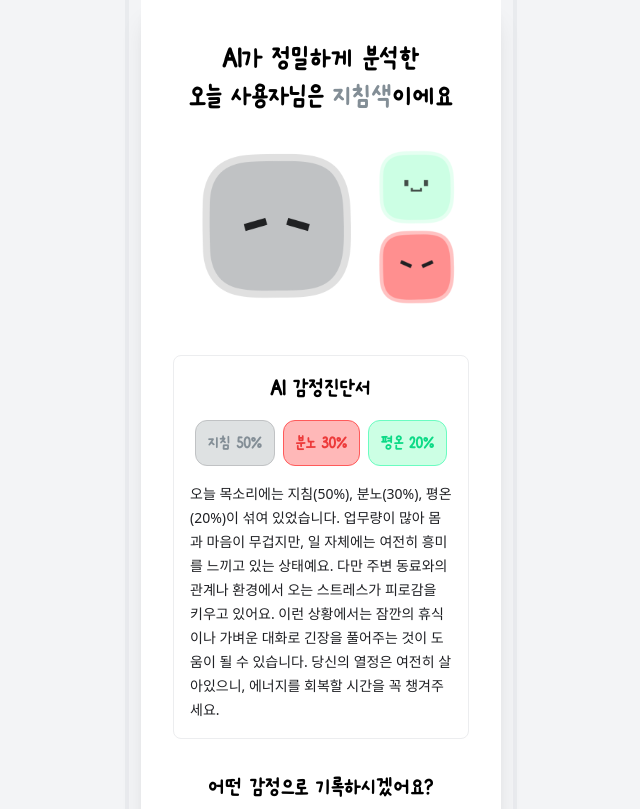
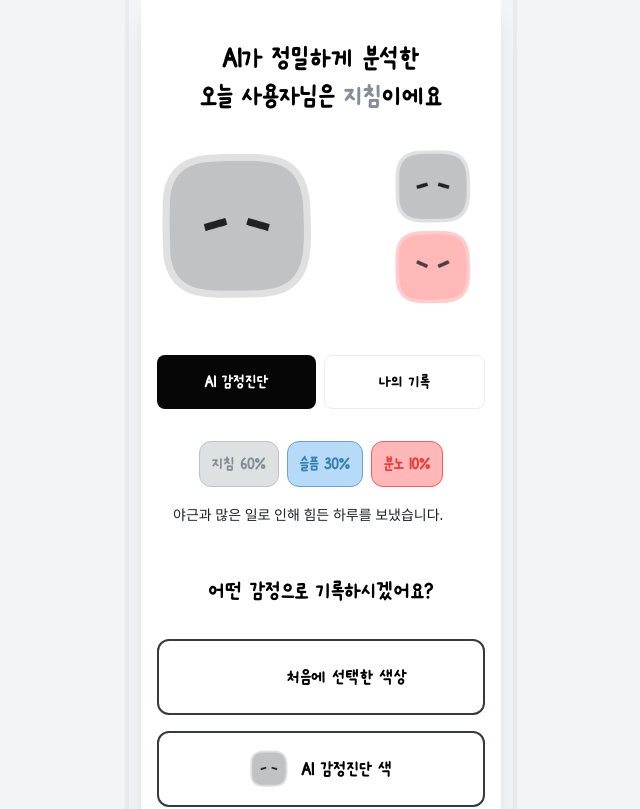
Before and after one commit to team-melog/melog-fe, a Next.js app in the folder apps/web/: page /emotion/result in a window 1280 px wide. Shown: the top 809 px of the page, without its empty margins (319-959 px from the left). Built offline with nearby package versions, Linux system fonts and the light colour scheme; no server answers; a web font is replaced by a local one.

Commit message:
feat: 에러수정, 결과 페이지 css

```diff
--- a/apps/web/src/app/emotion/result/page.tsx
+++ b/apps/web/src/app/emotion/result/page.tsx
@@ -2,34 +2,105 @@
 
 import React from 'react';
 import { Layout, Button } from '@melog/ui';
-import { useAppStore } from '@/features/store';
+import { useAppStore, useEmotionStore } from '@/features/store';
 import { useRouter, useSearchParams } from 'next/navigation';
 import { useState } from 'react';
 import { svgComponents } from '@/assets/svgs/EmotionSvg';
 import SuspenseWrapper from '@/components/SuspenseWrapper';
-import { emotionIconsByStep } from '@/entities';
+import { emotionIconsByStep, emotionColorsByStep } from '@/entities';
+
+const testData = {
+  id: 5,
+  text: '야근하고 일이 너무 많은 하루 였다. 힘들다',
+  summary: '야근과 많은 일로 인해 힘든 하루를 보냈습니다.',
+  date: '2025-08-15',
+  createdAt: '2025-08-15T02:40:39.398010137',
+  user: {
+    id: null,
+    nickname: '안녕',
+    createdAt: '2025-08-15T02:40:10.187918',
+  },
+  emotions: [
+    {
+      id: 4,
+      percentage: 60,
+      step: 4,
+      type: '지침',
+    },
+    {
+      id: 5,
+      percentage: 30,
+      step: 2,
+      type: '슬픔',
+    },
+    {
+      id: 6,
+      percentage: 10,
+      step: 1,
+      type: '분노',
+    },
+  ],
+  userSelectedEmotion: {
+    id: 5,
+    percentage: 100,
+    step: 2,
+    type: '설렘',
+  },
+  emotionKeywords: [
+    {
+      id: 6,
+      keyword: '야근',
+      weight: 5,
+    },
+    {
+      id: 7,
+      keyword: '힘들다',
+      weight: 4,
+    },
+    {
+      id: 8,
+      keyword: '일',
+      weight: 3,
+    },
+    {
+      id: 9,
+      keyword: '하루',
+      weight: 2,
+    },
+    {
+      id: 10,
+      keyword: '지침',
+      weight: 1,
+    },
+  ],
+};
 
 function EmotionResultContent() {
   const router = useRouter();
   const { user } = useAppStore();
+  const { analysisResult } = useEmotionStore();
   const [selectedOption, setSelectedOption] = useState<
     'keep' | 'change' | null
   >(null);
+  const [activeTab, setActiveTab] = useState<'ai' | 'record'>('ai');
 
   const searchParams = useSearchParams();
   const selectedEmotion = searchParams.get('emotion');
   const selectedIntensity = Number(searchParams.get('intensity'));
 
-  // 더미 감정 분석 결과 데이터
-  const emotionResults = [
-    { emotion: '지침', percentage: 50, color: '#dee1e2', textColor: '#838e96' },
-    { emotion: '분노', percentage: 30, color: '#ffb8b8', textColor: '#ed3a3a' },
-    { emotion: '평온', percentage: 20, color: '#ccffe4', textColor: '#0cda86' },
-  ].sort((a, b) => b.percentage - a.percentage); // percentage 기준 내림차순 정렬
+  // API 응답 결과가 있으면 사용하고, 없으면 기본 테스트 데이터 사용
+  const currentData =
+    analysisResult &&
+    typeof analysisResult === 'object' &&
+    'emotions' in analysisResult
+      ? (analysisResult as typeof testData)
+      : testData;
 
   // 더미 데이터
-  const mainEmotion = emotionResults[0]; // 정렬 후 0번째 인덱스가 가장 높은 percentage
-  const mainEmotionColor = mainEmotion.textColor;
+  const mainEmotion = currentData.emotions[0];
+  const mainColor =
+    emotionColorsByStep[mainEmotion.type as keyof typeof emotionColorsByStep];
+  const mainEmotionColor = mainColor[4];
 
   // percentage를 5단계로 나누어 단계 계산 (0-20: 1단계, 21-40: 2단계, 41-60: 3단계, 61-80: 4단계, 81-100: 5단계)
   const getEmotionStep = (percentage: number) => {
@@ -49,18 +120,9 @@ function EmotionResultContent() {
   };
 
   const mainEmotionIconKey = getEmotionIconKey(
-    mainEmotion.emotion,
+    mainEmotion.type,
     mainEmotion.percentage
   );
-  const selectedEmotionIconKey =
-    emotionIconsByStep[selectedEmotion as keyof typeof emotionIconsByStep]?.[
-      selectedIntensity - 1
-    ];
-
-  console.log('selectedEmotionIconKey', selectedEmotionIconKey);
-
-  const aiSummary =
-    '오늘 목소리에는 지침(50%), 분노(30%), 평온(20%)이 섞여 있었습니다. 업무량이 많아 몸과 마음이 무겁지만, 일 자체에는 여전히 흥미를 느끼고 있는 상태예요. 다만 주변 동료와의 관계나 환경에서 오는 스트레스가 피로감을 키우고 있어요.\n이런 상황에서는 잠깐의 휴식이나 가벼운 대화로 긴장을 풀어주는 것이 도움이 될 수 있습니다. 당신의 열정은 여전히 살아있으니, 에너지를 회복할 시간을 꼭 챙겨주세요.';
 
   const handleKeepColor = () => {
     setSelectedOption('keep');
@@ -78,61 +140,66 @@ function EmotionResultContent() {
     <Layout showTabBar={false}>
       <div className="min-h-screen bg-white flex flex-col py-10">
         {/* Main Content */}
-        <div className="flex-1 flex flex-col px-4">
+        <div className="flex-1 flex flex-col">
           {/* Title */}
           <h1 className="text-3xl font-meetme text-center text-black mb-8 leading-tight">
             AI가 정밀하게 분석한
             <br />
             오늘 {user?.name || '사용자'}님은&nbsp;
-            <span style={{ color: mainEmotionColor }}>
-              {mainEmotion.emotion}색
-            </span>
+            <span style={{ color: mainEmotionColor }}>{mainEmotion.type}</span>
             이에요
           </h1>
 
           {/* Emotion Visualization */}
-          <div className="flex flex-col mb-8">
+          <div className="flex flex-col items-center justify-center mb-8">
             {/* Main Emotion Circle */}
-            <div className="relative mb-4 px-6">
+            <div
+              className={`w-full relative mb-4 px-auto ${
+                currentData.emotions.length === 1 ? 'flex justify-center' : ''
+              }`}
+            >
               <div className="w-40 h-40 rounded-lg flex items-center justify-center">
                 {mainEmotionIconKey && svgComponents[mainEmotionIconKey] ? (
                   React.createElement(svgComponents[mainEmotionIconKey], {
-                    width: 160,
-                    height: 160,
+                    width: currentData.emotions.length === 3 ? 160 : 150,
+                    height: currentData.emotions.length === 3 ? 160 : 150,
                   })
                 ) : (
                   <span className="text-lg text-gray-500">
-                    {mainEmotion.emotion}
+                    {mainEmotion.type}
                   </span>
                 )}
               </div>
 
               {/* Secondary Emotion Circles */}
-              <div className="absolute bottom-0 right-3 w-20 h-20 rounded-lg flex items-center justify-center">
+              {currentData.emotions[1] && (
+                <div className="absolute top-0 right-3 rounded-lg flex items-center justify-center">
                   {(() => {
-                  const secondEmotion = emotionResults[1]; // 분노 30%
+                    const secondEmotion = currentData.emotions[1]; // 분노 30%
                     const secondEmotionIconKey = getEmotionIconKey(
-                    secondEmotion.emotion,
+                      secondEmotion.type,
                       secondEmotion.percentage
                     );
                     return secondEmotionIconKey &&
                       svgComponents[secondEmotionIconKey] ? (
                       React.createElement(svgComponents[secondEmotionIconKey], {
-                      width: 80,
-                      height: 80,
+                        width: currentData.emotions.length === 3 ? 80 : 150,
+                        height: currentData.emotions.length === 3 ? 80 : 150,
                       })
                     ) : (
                       <span className="text-sm text-gray-500">
-                      {secondEmotion.emotion}
+                        {secondEmotion.type}
                       </span>
                     );
                   })()}
                 </div>
-              <div className="absolute top-0 right-3 w-20 h-20 rounded-lg flex items-center justify-center">
+              )}
+              {currentData.emotions[2] && (
+                <div className="absolute bottom-0 right-3  rounded-lg flex items-center justify-center">
                   {(() => {
-                  const thirdEmotion = emotionResults[2]; // 평온 20%
+                    const thirdEmotion = currentData.emotions[2]; // 평온 20%
                     const thirdEmotionIconKey = getEmotionIconKey(
-                    thirdEmotion.emotion,
+                      thirdEmotion.type,
                       thirdEmotion.percentage
                     );
                     return thirdEmotionIconKey &&
@@ -143,57 +210,90 @@ function EmotionResultContent() {
                       })
                     ) : (
                       <span className="text-sm text-gray-500">
-                      {thirdEmotion.emotion}
+                        {thirdEmotion.type}
                       </span>
                     );
                   })()}
                 </div>
+              )}
             </div>
           </div>
 
-          {/* AI Analysis Card */}
-          <div className="bg-white border border-[#ecedef] rounded-lg p-4 mb-8">
-            <h3 className="text-2xl font-meetme text-center text-black mb-4">
-              AI 감정진단서
-            </h3>
+          {/* Tab Buttons */}
+          <div className="flex space-x-2 mb-4">
+            <button
+              onClick={() => setActiveTab('ai')}
+              className={`flex-1 py-3 px-4 rounded-lg font-meetme text-lg transition-colors ${
+                activeTab === 'ai'
+                  ? 'bg-[#060607] text-white'
+                  : 'bg-white text-[#060607] border border-[#ecedef]'
+              }`}
+            >
+              AI 감정진단
+            </button>
+            <button
+              onClick={() => setActiveTab('record')}
+              className={`flex-1 py-3 px-4 rounded-lg font-meetme text-lg transition-colors ${
+                activeTab === 'record'
+                  ? 'bg-[#060607] text-white'
+                  : 'bg-white text-[#060607] border border-[#ecedef]'
+              }`}
+            >
+              나의 기록
+            </button>
+          </div>
 
+          {/* Tab Navigation */}
+          <div className="bg-white rounded-lg p-4 mb-8 bg-greyBgColor">
+            {/* Tab Content */}
+            {activeTab === 'ai' ? (
+              <div>
                 {/* Emotion Tags */}
                 <div className="flex justify-center space-x-2 mb-4">
-              {emotionResults.map((result, index) => (
+                  {currentData.emotions.map((result, index) => {
+                    const colors =
+                      emotionColorsByStep[
+                        result.type as keyof typeof emotionColorsByStep
+                      ];
+                    const backgroundColor = colors ? colors[0] : '#cccccc';
+                    const borderColor = colors ? colors[2] : '#cccccc';
+                    const textColor = colors ? colors[4] : '#1f2024';
+
+                    return (
                       <div
                         key={index}
                         className="px-3 py-2 rounded-xl border"
                         style={{
-                    backgroundColor: result.color,
-                    borderColor:
-                      index === 0
-                        ? '#c0c2c4'
-                        : index === 1
-                          ? '#ff5a5a'
-                          : '#6bfcc1',
+                          backgroundColor: backgroundColor,
+                          borderColor: borderColor,
                         }}
                       >
                         <span
                           className="text-lg font-meetme"
                           style={{
-                      color:
-                        index === 0
-                          ? '#838e96'
-                          : index === 1
-                            ? '#ed3a3a'
-                            : '#0cda86',
+                            color: textColor,
                           }}
                         >
-                    {result.emotion} {result.percentage}%
+                          {result.type} {result.percentage}%
                         </span>
                       </div>
-              ))}
+                    );
+                  })}
                 </div>
 
                 {/* AI Summary */}
                 <p className="text-sm text-[#1f2024] leading-6 font-pretendard">
-              {aiSummary}
+                  {currentData.summary}
                 </p>
+              </div>
+            ) : (
+              <div>
+                {/* User's Text Record */}
+                <p className="text-sm text-[#1f2024] leading-6 font-pretendard">
+                  {currentData.text}
+                </p>
+              </div>
+            )}
           </div>
 
           {/* Question */}
@@ -256,7 +356,7 @@ function EmotionResultContent() {
                     })
                   ) : (
                     <span className="text-lg text-gray-500">
-                      {mainEmotion.emotion}
+                      {mainEmotion.type}
                     </span>
                   )}
                 </div>
--- a/apps/web/src/features/store/useEmotionStore.ts
+++ b/apps/web/src/features/store/useEmotionStore.ts
@@ -43,12 +43,14 @@ interface EmotionStore extends EmotionState, EmotionActions {
   transcription: string;
   selectedEmotion: { emotion: string; intensity: number } | null;
   textarea: string; // 사용자가 입력한 텍스트 추가
+  analysisResult: unknown | null; // API 분석 결과 저장 (실제 응답 구조가 다를 수 있음)
   setRecordedAudio: (audio: Blob | null) => void;
   setTranscription: (text: string) => void;
   setSelectedEmotion: (
     emotion: { emotion: string; intensity: number } | null
   ) => void;
   setTextarea: (text: string) => void; // 텍스트 설정 액션 추가
+  setAnalysisResult: (result: unknown) => void; // 분석 결과 설정 액션 추가
   clearRecording: () => void;
 }
 
@@ -108,16 +110,19 @@ export const useEmotionStore = create<EmotionStore>()(
       transcription: '',
       selectedEmotion: null,
       textarea: '', // 초기 사용자 텍스트 상태 추가
+      analysisResult: null, // 초기 분석 결과 상태
       setRecordedAudio: audio => set({ recordedAudio: audio }),
       setTranscription: text => set({ transcription: text }),
       setSelectedEmotion: emotion => set({ selectedEmotion: emotion }),
       setTextarea: text => set({ textarea: text }), // 사용자 텍스트 설정 액션 추가
+      setAnalysisResult: result => set({ analysisResult: result }), // 분석 결과 설정 액션 추가
       clearRecording: () =>
         set({
           recordedAudio: null,
           transcription: '',
           selectedEmotion: null,
           textarea: '',
+          analysisResult: null, // 분석 결과도 초기화
         }), // 사용자 텍스트 초기화 추가
     }),
     {
--- a/apps/web/src/shared/api/config.ts
+++ b/apps/web/src/shared/api/config.ts
@@ -1,13 +1,15 @@
 export const API_CONFIG = {
   BASE_URL:
     process.env.NEXT_PUBLIC_API_URL + '/api' || 'http://localhost:3001/api',
-  TIMEOUT: 10000,
+  TIMEOUT: 15000,
   RETRY_ATTEMPTS: 3,
 } as const;
 
 export const API_ENDPOINTS = {
   EMOTION: {
     LIST: '/users/:nickname/emotions',
+    STT: '/users/:nickname/emotions/stt',
+    TXT: '/users/:nickname/emotions/text',
     ANALYZE: '/users/:nickname/emotions',
     HISTORY: '/users/:nickname/emotions',
     MONTHLY: '/users/:nickname/emotions/calendar',
--- a/apps/web/tailwind.config.js
+++ b/apps/web/tailwind.config.js
@@ -13,6 +13,7 @@ module.exports = {
       colors: {
         background: 'var(--background)',
         foreground: 'var(--foreground)',
+        greyBgColor: '#F8F8F7',
       },
       fontFamily: {
         pretendard: ['var(--font-pretendard)'],
```
Also changed, not shown: apps/web/src/app/emotion/analysis/page.tsx (+33 -40 lines), apps/web/src/app/emotion/record/page.tsx (+3 -16 lines), apps/web/src/app/feed/page.tsx (+1 -9 lines), apps/web/src/app/onboarding/page.tsx (+10 -0 lines), apps/web/src/features/emotion/api/emotionService.ts (+13 -8 lines), apps/web/src/features/emotion/hooks/useEmotionApi.ts (+34 -25 lines), apps/web/src/shared/api/client.ts (+4 -9 lines), apps/web/src/shared/utils/makeAudioFile.ts (added, +20 -0 lines). Lines whose indentation alone changed are shown as unchanged.
